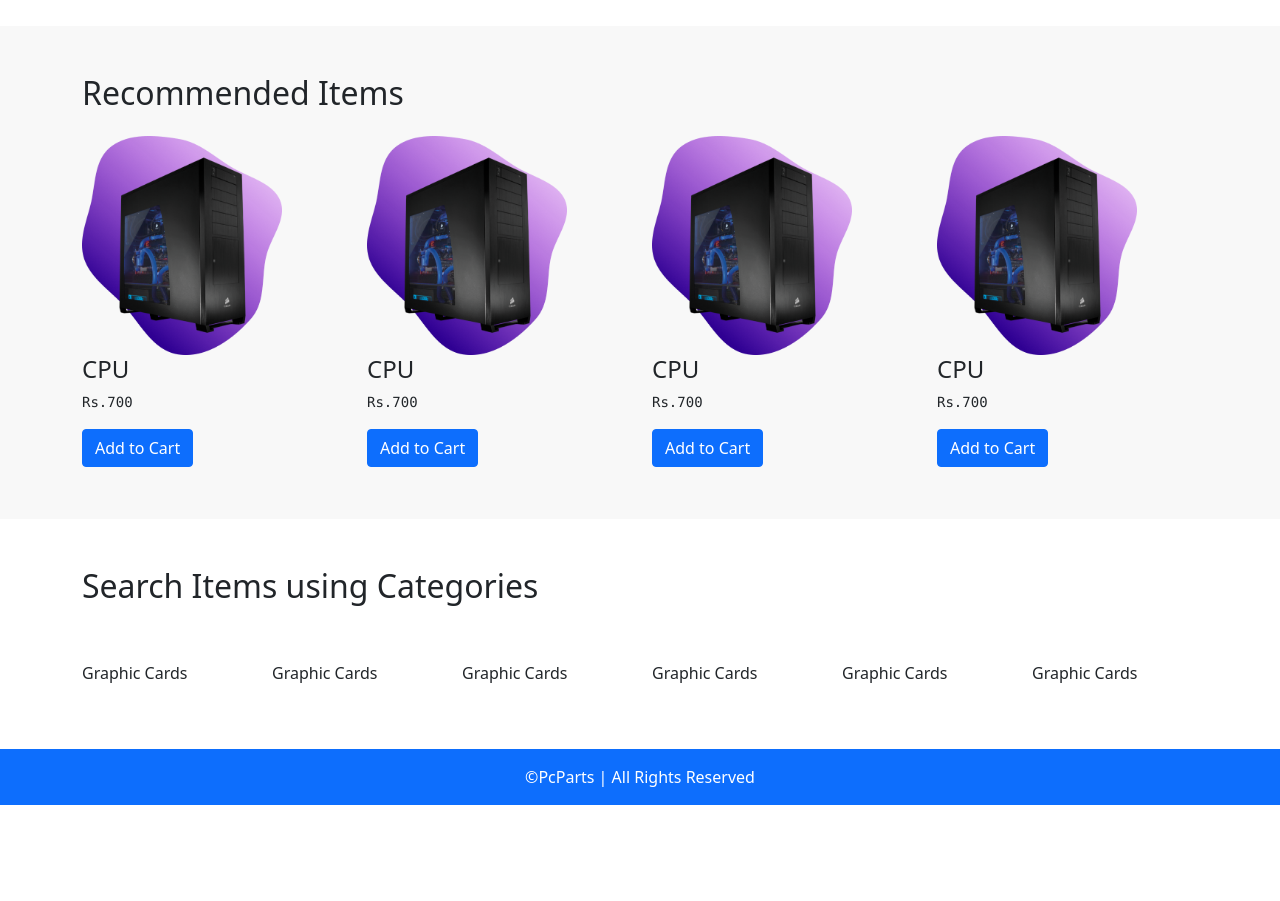
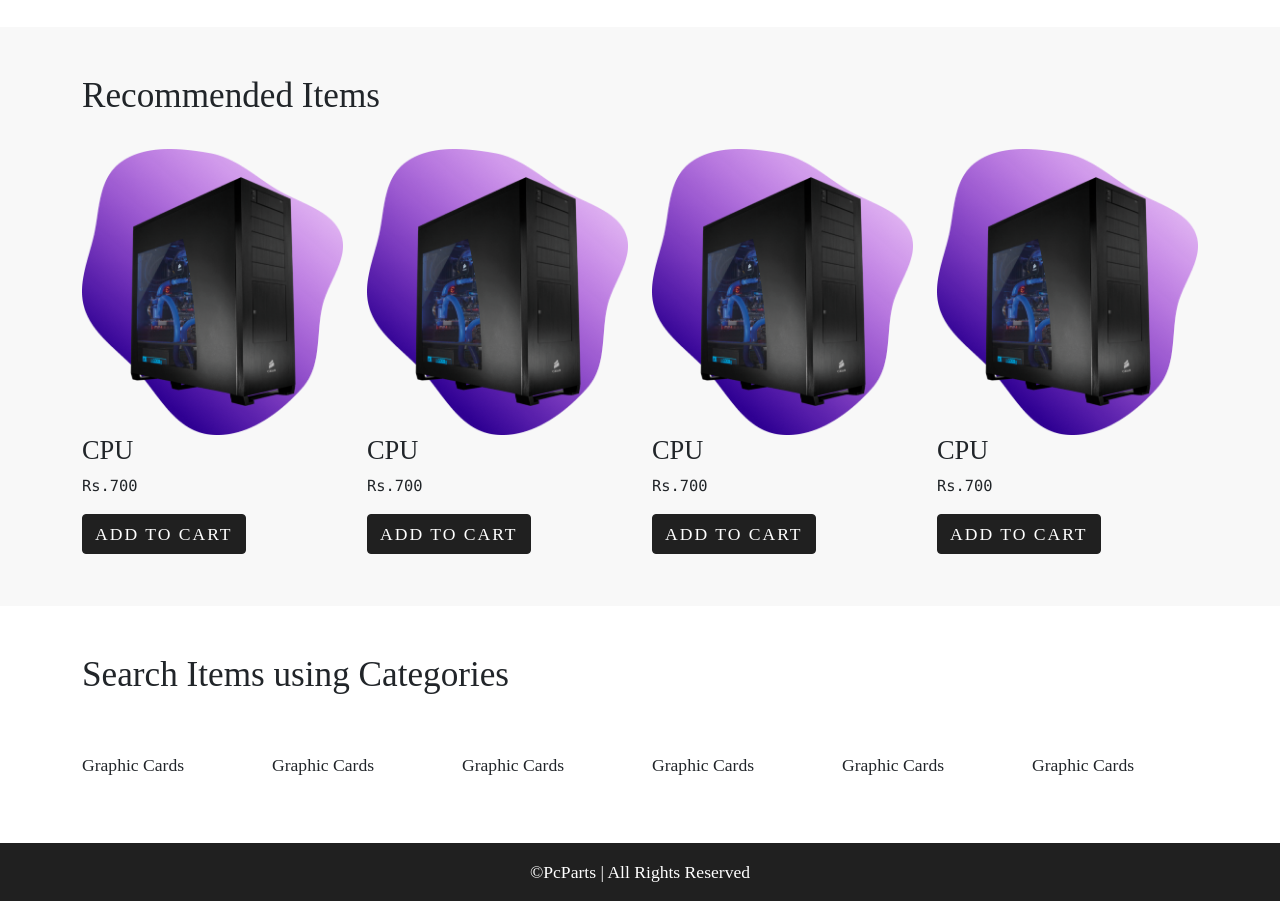
Before and after one commit to mayankpruthii/E-commerce-app, a React (Create React App) app in the folder client/: page / in a window 1280 px wide. Shown: the part 720-1621 px from the top of the page. Before the commit the page ends 1525 px from the top, so only its background shows below. Built offline with nearby package versions, Linux system fonts and the light colour scheme.

Commit message:
added theming to project

```diff
--- a/client/src/components/home.js
+++ b/client/src/components/home.js
@@ -25,27 +25,27 @@ function Home(props) {
 							<h2>Recommended Items</h2>
 						</Col>
 					</Row>
-					<Row>
-						<Col>
-							<img width="200" src={cpuImage} />
+					<Row sm={4} xs={2}>
+						<Col className="mt-2">
+							<img src={cpuImage} />
 							<h4>CPU</h4>
 							<pre>Rs.700</pre>
 							<Button variant="primary">Add to Cart </Button>
 						</Col>
-						<Col>
-							<img width="200" src={cpuImage} />
+						<Col className="mt-2">
+							<img src={cpuImage} />
 							<h4>CPU</h4>
 							<pre>Rs.700</pre>
 							<Button variant="primary">Add to Cart </Button>
 						</Col>
-						<Col>
-							<img width="200" src={cpuImage} />
+						<Col className="mt-2">
+							<img src={cpuImage} />
 							<h4>CPU</h4>
 							<pre>Rs.700</pre>
 							<Button variant="primary">Add to Cart </Button>
 						</Col>
-						<Col>
-							<img width="200" src={cpuImage} />
+						<Col className="mt-2">
+							<img src={cpuImage} />
 							<h4>CPU</h4>
 							<pre>Rs.700</pre>
 							<Button variant="primary">Add to Cart </Button>
--- /dev/null
+++ b/client/src/custom.scss
@@ -0,0 +1,21 @@
+// change the theme
+$theme-colors: (
+  "primary": #202020,
+  "danger": #ff4136
+);
+
+$font-size-base: 1.1rem;
+
+$font-family-base: Montserrat;
+
+.btn {
+  text-transform: uppercase;
+  letter-spacing: 2px;
+}
+
+img {
+  max-width: 100%;
+}
+
+// Import Bootstrap and its default variables
+@import '~bootstrap/scss/bootstrap.scss';
--- a/client/src/index.js
+++ b/client/src/index.js
@@ -1,6 +1,6 @@
 import React from "react";
 import ReactDOM from "react-dom";
-import "bootstrap/dist/css/bootstrap.min.css";
+import "./custom.scss";
 // import "./index.css";
 import App from "./App";
 import reportWebVitals from "./reportWebVitals";
```
